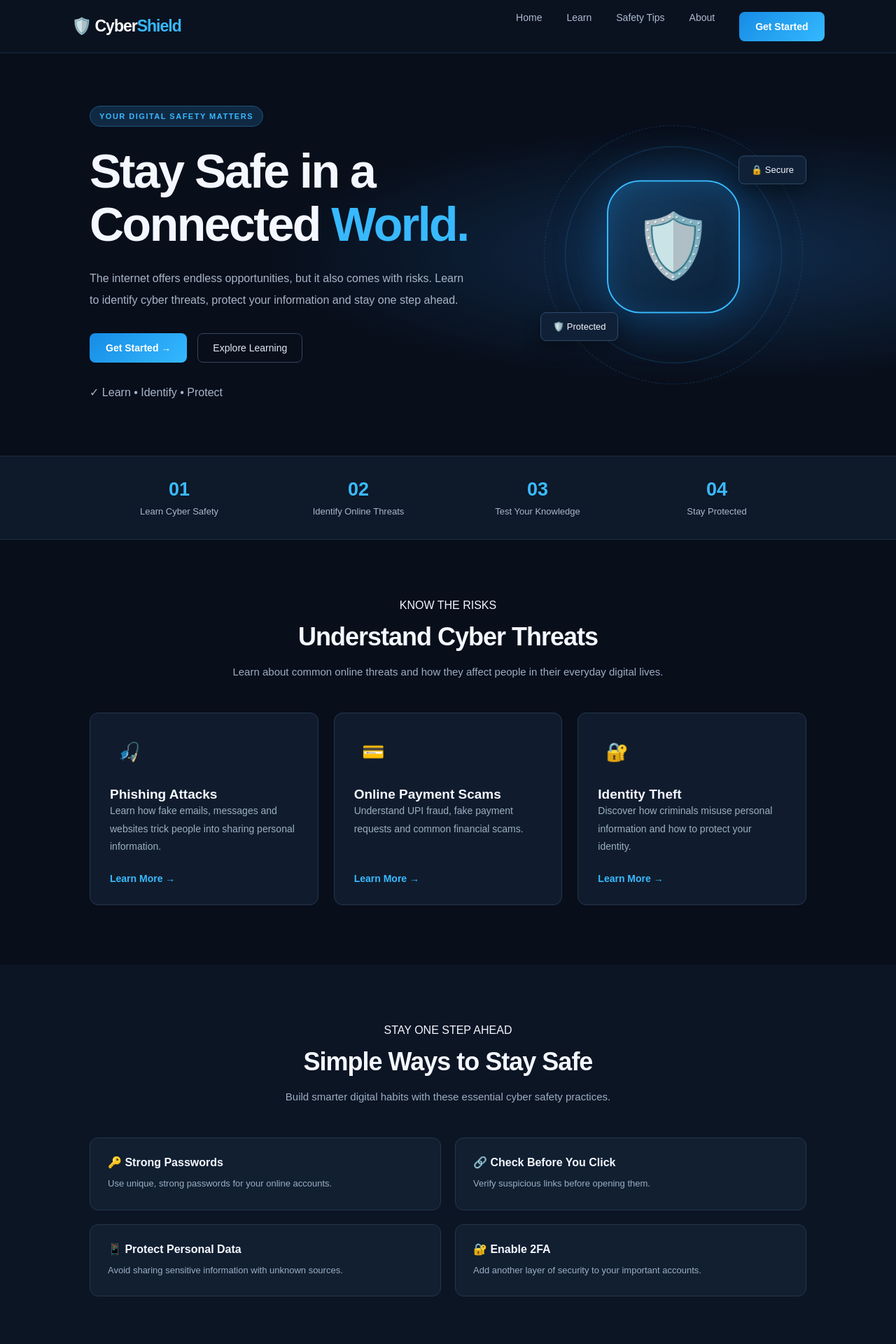
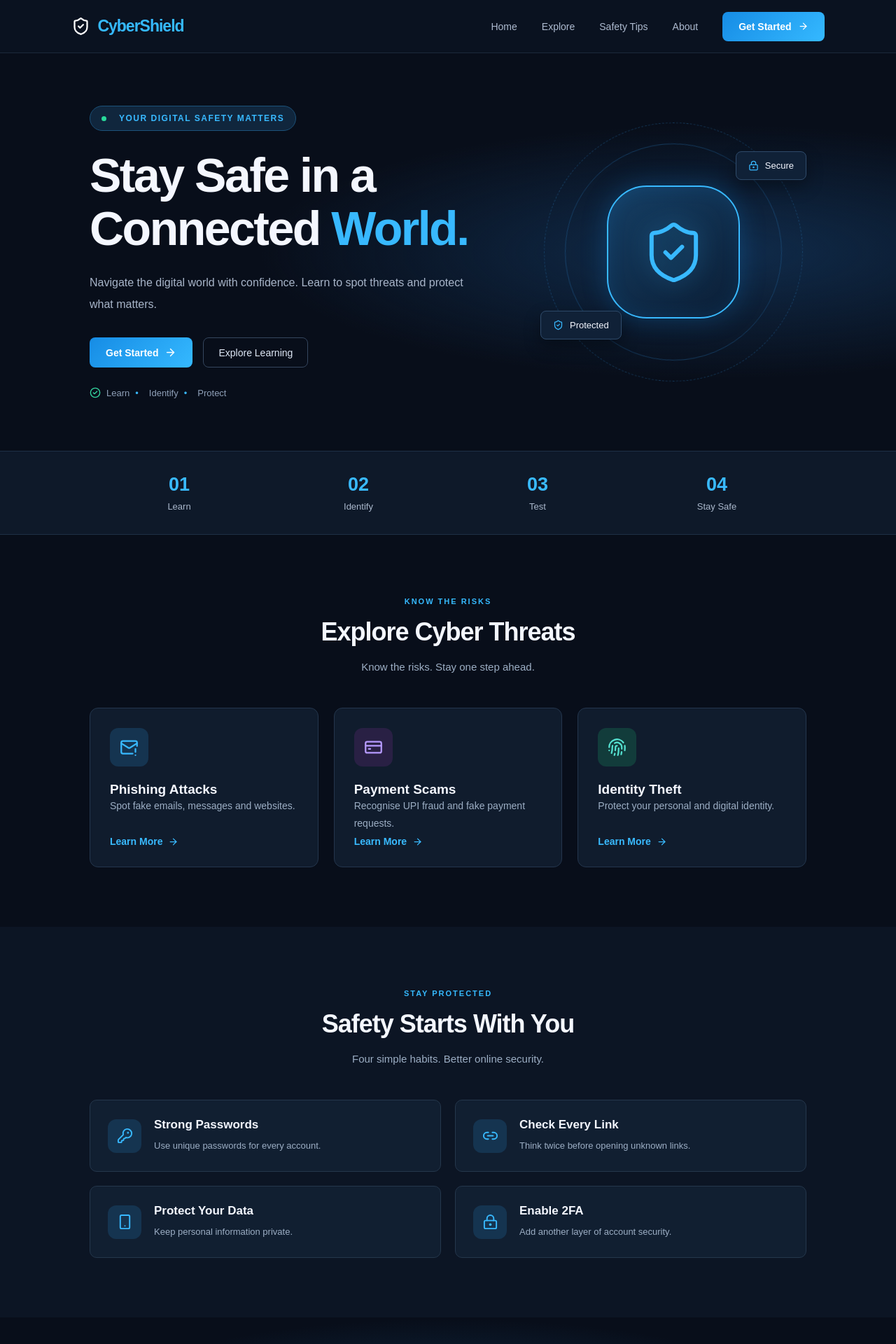
Before and after one commit to ullas787/cyber_crime, a React (Vite) app: page / in a window 1280 px wide. Shown: the top 1920 px of the page at 70% size. Built offline with nearby package versions, Linux system fonts and the light colour scheme; no server answers.

Commit message:
installed lucide react and still building the UI

```diff
--- a/src/App.css
+++ b/src/App.css
@@ -758,3 +758,275 @@
     scroll-behavior: auto !important;
   }
 }
+
+/* =====================================
+   CYBERSHIELD UI UPGRADE
+===================================== */
+
+/* Brand and navigation */
+.brand {
+  display: flex;
+  align-items: center;
+  gap: 10px;
+}
+
+.brand-name {
+  color: #ffffff;
+}
+
+.nav-links {
+  align-items: center;
+}
+
+.nav-links button,
+.primary-button {
+  display: inline-flex;
+  align-items: center;
+  justify-content: center;
+  gap: 9px;
+  border: none;
+  cursor: pointer;
+}
+
+/* Hero label */
+.hero-tag {
+  display: inline-flex;
+  align-items: center;
+  gap: 9px;
+  padding: 10px 16px;
+  color: #38b9ff;
+  background: #10263d;
+  border: 1px solid #1c527a;
+  border-radius: 30px;
+  font-size: 12px;
+  font-weight: 700;
+  letter-spacing: 1.5px;
+}
+
+/* Hero note */
+.hero-note {
+  display: flex;
+  align-items: center;
+  gap: 8px;
+}
+
+.hero-note svg {
+  color: #35d6a0;
+}
+
+.hero-note span {
+  color: #38b9ff;
+}
+
+/* Shield visual */
+.shield-glow {
+  border-radius: 30%;
+  transform: rotate(0deg);
+  animation: shieldPulse 3s ease-in-out infinite;
+}
+
+.shield-symbol {
+  width: 95px;
+  height: 95px;
+  color: #38b9ff;
+  stroke-width: 1.5;
+  transform: none;
+  filter: drop-shadow(0 0 15px #38b9ff66);
+}
+
+.orbit {
+  animation: orbitRotate 25s linear infinite;
+}
+
+.orbit-two {
+  animation-direction: reverse;
+}
+
+.floating-tag {
+  display: flex;
+  align-items: center;
+  gap: 9px;
+  animation: floatTag 4s ease-in-out infinite;
+}
+
+.floating-tag svg {
+  color: #38b9ff;
+}
+
+.tag-two {
+  animation-delay: -2s;
+}
+
+@keyframes floatTag {
+  0%, 100% {
+    transform: translateY(0);
+  }
+  50% {
+    transform: translateY(-9px);
+  }
+}
+
+@keyframes shieldPulse {
+  0%, 100% {
+    box-shadow: 0 0 35px #168ce544,
+                inset 0 0 25px #168ce522;
+  }
+  50% {
+    box-shadow: 0 0 75px #168ce588,
+                inset 0 0 40px #168ce544;
+  }
+}
+
+@keyframes orbitRotate {
+  to {
+    transform: rotate(360deg);
+  }
+}
+
+/* Threat cards */
+.threat-card {
+  display: flex;
+  flex-direction: column;
+  align-items: flex-start;
+}
+
+.threat-icon {
+  color: #38b9ff;
+  background: #153450;
+  display: grid;
+  place-items: center;
+}
+
+.threat-purple .threat-icon {
+  color: #b69aff;
+  background: #292044;
+}
+
+.threat-cyan .threat-icon {
+  color: #55e2d1;
+  background: #123c3b;
+}
+
+.threat-card p {
+  min-height: 55px;
+}
+
+.threat-card a {
+  display: inline-flex;
+  align-items: center;
+  gap: 8px;
+  margin-top: auto;
+}
+
+.threat-card a svg {
+  transition: transform 0.2s ease;
+}
+
+.threat-card a:hover svg {
+  transform: translateX(5px);
+}
+
+/* Safety cards */
+.safety-item {
+  align-items: center;
+}
+
+.safety-icon {
+  width: 48px;
+  height: 48px;
+  min-width: 48px;
+  display: grid;
+  place-items: center;
+  color: #38b9ff;
+  background: #153450;
+  border-radius: 12px;
+}
+
+/* CTA */
+.cta-icon {
+  width: 65px;
+  height: 65px;
+  margin: 0 auto 22px;
+  display: grid;
+  place-items: center;
+  color: #38b9ff;
+  background: #153450;
+  border: 1px solid #24577d;
+  border-radius: 18px;
+}
+
+/* Scroll reveal */
+.reveal {
+  opacity: 0;
+  transform: translateY(25px);
+  transition:
+    opacity 0.7s ease,
+    transform 0.7s ease;
+}
+
+.reveal.visible {
+  opacity: 1;
+  transform: translateY(0);
+}
+
+/* Loading screen */
+.app-loading {
+  min-height: 100vh;
+  display: flex;
+  flex-direction: column;
+  align-items: center;
+  justify-content: center;
+  gap: 16px;
+  padding: 30px;
+  background: #080e1a;
+  color: #f4f7ff;
+  text-align: center;
+}
+
+.app-loading svg {
+  color: #38b9ff;
+}
+
+/* Responsive improvements */
+@media (max-width: 650px) {
+  .hero-tag {
+    font-size: 10px;
+    letter-spacing: 1px;
+  }
+
+  .hero-note {
+    justify-content: center;
+  }
+
+  .shield-glow {
+    width: 150px;
+    height: 150px;
+  }
+
+  .shield-symbol {
+    width: 75px;
+    height: 75px;
+  }
+
+  .floating-tag {
+    font-size: 11px;
+    padding: 9px 12px;
+  }
+}
+
+/* Accessibility */
+@media (prefers-reduced-motion: reduce) {
+  *,
+  *::before,
+  *::after {
+    animation-duration: 0.01ms !important;
+    animation-iteration-count: 1 !important;
+    transition-duration: 0.01ms !important;
+    scroll-behavior: auto !important;
+  }
+
+  .reveal {
+    opacity: 1;
+    transform: none;
+  }
+}
--- a/src/App.jsx
+++ b/src/App.jsx
@@ -7,24 +7,60 @@ import Auth from './components/Auth'
 import UserDashboard from './pages/UserDashboard'
 import AdminDashboard from './pages/AdminDashboard'
 
+import {
+  ShieldCheck,
+  ArrowRight,
+  MailWarning,
+  CreditCard,
+  Fingerprint,
+  KeyRound,
+  Link2,
+  Smartphone,
+  LockKeyhole,
+  CheckCircle2,
+} from 'lucide-react'
+
 const threats = [
   {
-    icon: '🎣',
+    icon: MailWarning,
     title: 'Phishing Attacks',
-    description:
-      'Learn how fake emails, messages and websites trick people into sharing personal information.',
+    description: 'Spot fake emails, messages and websites.',
+    color: 'blue',
   },
   {
-    icon: '💳',
-    title: 'Online Payment Scams',
-    description:
-      'Understand UPI fraud, fake payment requests and common financial scams.',
+    icon: CreditCard,
+    title: 'Payment Scams',
+    description: 'Recognise UPI fraud and fake payment requests.',
+    color: 'purple',
   },
   {
-    icon: '🔐',
+    icon: Fingerprint,
     title: 'Identity Theft',
-    description:
-      'Discover how criminals misuse personal information and how to protect your identity.',
+    description: 'Protect your personal and digital identity.',
+    color: 'cyan',
+  },
+]
+
+const safetyTips = [
+  {
+    icon: KeyRound,
+    title: 'Strong Passwords',
+    description: 'Use unique passwords for every account.',
+  },
+  {
+    icon: Link2,
+    title: 'Check Every Link',
+    description: 'Think twice before opening unknown links.',
+  },
+  {
+    icon: Smartphone,
+    title: 'Protect Your Data',
+    description: 'Keep personal information private.',
+  },
+  {
+    icon: LockKeyhole,
+    title: 'Enable 2FA',
+    description: 'Add another layer of account security.',
   },
 ]
 
@@ -35,6 +71,7 @@ function App() {
   const [loading, setLoading] = useState(true)
   const [profileError, setProfileError] = useState('')
 
+  // Authentication and profile management
   useEffect(() => {
     let mounted = true
 
@@ -116,6 +153,34 @@ function App() {
     }
   }, [])
 
+  // Reveal homepage elements as they enter the screen
+  useEffect(() => {
+    if (loading || session || showAuth) return
+
+    const elements = document.querySelectorAll('.reveal')
+
+    if (!('IntersectionObserver' in window)) {
+      elements.forEach((element) => element.classList.add('visible'))
+      return
+    }
+
+    const observer = new IntersectionObserver(
+      (entries) => {
+        entries.forEach((entry) => {
+          if (entry.isIntersecting) {
+            entry.target.classList.add('visible')
+            observer.unobserve(entry.target)
+          }
+        })
+      },
+      { threshold: 0.12 }
+    )
+
+    elements.forEach((element) => observer.observe(element))
+
+    return () => observer.disconnect()
+  }, [loading, session, showAuth])
+
   async function handleLogout() {
     const { error } = await supabase.auth.signOut()
 
@@ -128,38 +193,31 @@ function App() {
 
   if (loading) {
     return (
-      <div style={{ padding: '40px', color: 'white' }}>
-        Loading CyberShield...
+      <div className="app-loading">
+        <ShieldCheck size={38} />
+        <p>Loading CyberShield...</p>
       </div>
     )
   }
 
   if (session && profileError) {
     return (
-      <div style={{ padding: '40px', color: 'white' }}>
+      <div className="app-loading">
         <h2>Unable to load your profile</h2>
         <p>{profileError}</p>
-        <button onClick={handleLogout}>Logout</button>
+        <button className="primary-button" onClick={handleLogout}>
+          Logout
+        </button>
       </div>
     )
   }
 
   if (session && profile) {
     if (profile.role === 'admin') {
-      return (
-        <AdminDashboard
-          profile={profile}
-          onLogout={handleLogout}
-        />
-      )
+      return <AdminDashboard profile={profile} onLogout={handleLogout} />
     }
 
-    return (
-      <UserDashboard
-        profile={profile}
-        onLogout={handleLogout}
-      />
-    )
+    return <UserDashboard profile={profile} onLogout={handleLogout} />
   }
 
   if (showAuth) {
@@ -171,25 +229,31 @@ function App() {
 
       {/* Navigation */}
       <nav className="navbar">
-        <a href="#" className="brand">
-          🛡️ Cyber<span>Shield</span>
+        <a href="#home" className="brand">
+          <ShieldCheck size={27} />
+          <span className="brand-name">Cyber<span>Shield</span></span>
         </a>
 
         <div className="nav-links">
-          <a href="#">Home</a>
-          <a href="#threats">Learn</a>
+          <a href="#home">Home</a>
+          <a href="#threats">Explore</a>
           <a href="#safety">Safety Tips</a>
           <a href="#about">About</a>
-          <button onClick={() => setShowAuth(true)}>
-            Get Started
+
+          <button
+            className="nav-button"
+            onClick={() => setShowAuth(true)}
+          >
+            Get Started <ArrowRight size={15} />
           </button>
         </div>
       </nav>
 
-      {/* Hero Section */}
-      <section className="hero">
+      {/* Hero */}
+      <section className="hero" id="home">
         <div className="hero-content">
           <span className="hero-tag">
+            <span className="live-dot"></span>
             YOUR DIGITAL SAFETY MATTERS
           </span>
 
@@ -200,166 +264,161 @@ function App() {
           </h1>
 
           <p>
-            The internet offers endless opportunities, but it also
-            comes with risks. Learn to identify cyber threats,
-            protect your information and stay one step ahead.
+            Navigate the digital world with confidence.
+            Learn to spot threats and protect what matters.
           </p>
 
           <div className="hero-buttons">
-            <button onClick={() => setShowAuth(true)}>
-              Get Started →
+            <button
+              className="primary-button"
+              onClick={() => setShowAuth(true)}
+            >
+              Get Started <ArrowRight size={17} />
             </button>
 
-            <a href="#threats">
+            <a className="secondary-button" href="#threats">
               Explore Learning
             </a>
           </div>
 
-          <p className="hero-note">
-            ✓ Learn • Identify • Protect
-          </p>
+          <div className="hero-note">
+            <CheckCircle2 size={16} />
+            Learn <span>•</span> Identify <span>•</span> Protect
+          </div>
         </div>
 
+        {/* Animated shield visual */}
         <div className="shield-visual">
-          <div className="shield-orbit orbit-one"></div>
-          <div className="shield-orbit orbit-two"></div>
-          <div className="shield-icon">
-            🛡️
+          <div className="orbit"></div>
+          <div className="orbit orbit-two"></div>
+
+          <div className="shield-glow">
+            <ShieldCheck className="shield-symbol" />
           </div>
 
           <div className="floating-tag tag-one">
-            🔒 Secure
+            <LockKeyhole size={15} /> Secure
           </div>
 
           <div className="floating-tag tag-two">
-            🛡️ Protected
+            <ShieldCheck size={15} /> Protected
           </div>
         </div>
       </section>
 
-      {/* Stats */}
+      {/* Quick steps */}
       <section className="stats">
         <div>
           <h2>01</h2>
-          <p>Learn Cyber Safety</p>
+          <p>Learn</p>
         </div>
-
         <div>
           <h2>02</h2>
-          <p>Identify Online Threats</p>
+          <p>Identify</p>
         </div>
-
         <div>
           <h2>03</h2>
-          <p>Test Your Knowledge</p>
+          <p>Test</p>
         </div>
-
         <div>
           <h2>04</h2>
-          <p>Stay Protected</p>
+          <p>Stay Safe</p>
         </div>
       </section>
 
-      {/* Cyber Threats */}
+      {/* Threat cards */}
       <section className="section" id="threats">
-        <div className="section-heading">
-          <span>KNOW THE RISKS</span>
-          <h2>Understand Cyber Threats</h2>
-          <p>
-            Learn about common online threats and how they affect
-            people in their everyday digital lives.
-          </p>
+        <div className="section-heading reveal">
+          <span className="section-label">KNOW THE RISKS</span>
+          <h2>Explore Cyber Threats</h2>
+          <p>Know the risks. Stay one step ahead.</p>
         </div>
 
         <div className="threat-grid">
-          {threats.map((threat, index) => (
-            <div className="threat-card" key={index}>
-              <div className="threat-icon">
-                {threat.icon}
-              </div>
+          {threats.map((threat, index) => {
+            const Icon = threat.icon
 
-              <h3>{threat.title}</h3>
+            return (
+              <article
+                className={`threat-card reveal threat-${threat.color}`}
+                key={threat.title}
+                style={{ transitionDelay: `${index * 100}ms` }}
+              >
+                <div className="threat-icon">
+                  <Icon size={27} />
+                </div>
 
-              <p>{threat.description}</p>
+                <h3>{threat.title}</h3>
+                <p>{threat.description}</p>
 
-              <a href="#safety">
-                Learn More →
-              </a>
-            </div>
-          ))}
+                <a href="#safety">
+                  Learn More <ArrowRight size={15} />
+                </a>
+              </article>
+            )
+          })}
         </div>
       </section>
 
-      {/* Safety Tips */}
+      {/* Safety tips */}
       <section className="section safety" id="safety">
-        <div className="section-heading">
-          <span>STAY ONE STEP AHEAD</span>
-          <h2>Simple Ways to Stay Safe</h2>
-          <p>
-            Build smarter digital habits with these essential
-            cyber safety practices.
-          </p>
+        <div className="section-heading reveal">
+          <span className="section-label">STAY PROTECTED</span>
+          <h2>Safety Starts With You</h2>
+          <p>Four simple habits. Better online security.</p>
         </div>
 
         <div className="safety-grid">
-          <div className="safety-card">
-            <h3>🔑 Strong Passwords</h3>
-            <p>
-              Use unique, strong passwords for your online accounts.
-            </p>
-          </div>
+          {safetyTips.map((tip, index) => {
+            const Icon = tip.icon
 
-          <div className="safety-card">
-            <h3>🔗 Check Before You Click</h3>
-            <p>
-              Verify suspicious links before opening them.
-            </p>
-          </div>
+            return (
+              <article
+                className="safety-item reveal"
+                key={tip.title}
+                style={{ transitionDelay: `${index * 80}ms` }}
+              >
+                <div className="safety-icon">
+                  <Icon size={23} />
+                </div>
 
-          <div className="safety-card">
-            <h3>📱 Protect Personal Data</h3>
-            <p>
-              Avoid sharing sensitive information with unknown sources.
-            </p>
-          </div>
-
-          <div className="safety-card">
-            <h3>🔐 Enable 2FA</h3>
-            <p>
-              Add another layer of security to your important accounts.
-            </p>
-          </div>
+                <div>
+                  <h3>{tip.title}</h3>
+                  <p>{tip.description}</p>
+                </div>
+              </article>
+            )
+          })}
         </div>
       </section>
 
-      {/* Call to Action */}
-      <section className="cta" id="about">
-        <h2>Make Your Digital World Safer.</h2>
+      {/* Call to action */}
+      <section className="cta reveal" id="about">
+        <div className="cta-icon">
+          <ShieldCheck size={34} />
+        </div>
 
-        <p>
-          Start learning today and become more aware of online threats.
-        </p>
+        <h2>Your Safety. Your Responsibility.</h2>
+        <p>Build smarter habits. Make every click count.</p>
 
-        <button onClick={() => setShowAuth(true)}>
-          Join CyberShield →
+        <button
+          className="primary-button"
+          onClick={() => setShowAuth(true)}
+        >
+          Join CyberShield <ArrowRight size={17} />
         </button>
       </section>
 
       {/* Footer */}
       <footer className="footer">
-        <a href="#" className="brand">
-          🛡️ Cyber<span>Shield</span>
+        <a href="#home" className="brand">
+          <ShieldCheck size={24} />
+          <span className="brand-name">Cyber<span>Shield</span></span>
         </a>
 
-        <p>
-          Building awareness. Creating a safer digital world.
-        </p>
-
-        <p>
-          © 2026 CyberShield. All rights reserved.
-        </p>
+        <p>Learn. Identify. Protect.</p>
+        <p>© 2026 CyberShield</p>
       </footer>
-
     </div>
   )
 }
```
